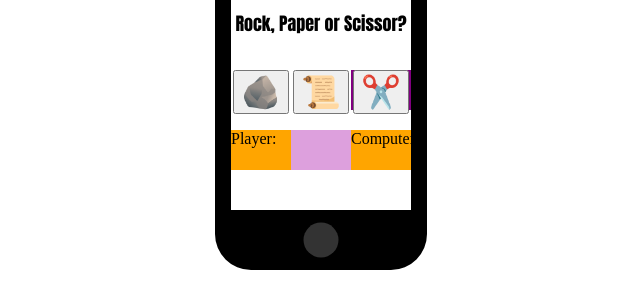
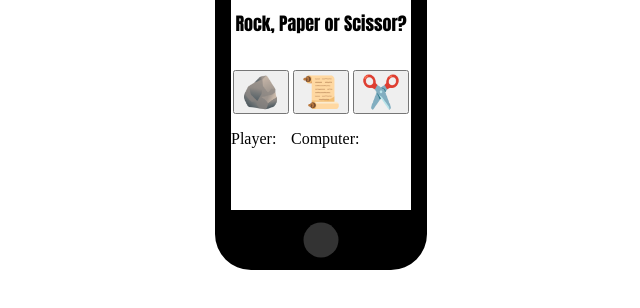
Before and after one commit to MatthijsMondriaan/rock-paper-scissors-javascript, a plain HTML site: page index.html in a window 1280 px wide. Shown: the part 178-486 px from the top of the page, without its empty margins (319-959 px from the left). Drawn offline with Linux system fonts and the light colour scheme.

Commit message:
Before GUI change

```diff
--- a/css/style.css
+++ b/css/style.css
@@ -1,3 +1,8 @@
+div {
+	padding: ;
+}
+
+
 /* The device with borders */
 .smartphone {
 	position: relative;
@@ -94,7 +99,6 @@
 }
 
 .div6 {
-	background-color: purple;
 	text-align: center;
 	width: 60px;
 	height: 40px;
@@ -102,28 +106,24 @@
 }
 
 .div7 {
-	background-color: orange;
 	width: 60px;
 	height: 40px;
 	grid-area: 5 / 1 / 5 / 4;
 }
 
 .div7 {
-	background-color: orange;
 	width: 60px;
 	height: 40px;
 	grid-area: 5 / 1 / 5 / 4;
 }
 
 .div8 {
-	background-color: plum;
 	width: 60px;
 	height: 40px;
 	grid-area: 5 / 2 / 5 / 4;
 }
 
 .div9 {
-	background-color: orange;
 	width: 60px;
 	height: 40px;
 	grid-area: 5 / 3 / 5 / 4;
--- a/index.html
+++ b/index.html
@@ -28,9 +28,9 @@
                     Player:
                 </div>
                 <div class="div8">
+                    Computer:
                 </div>
                 <div class="div9">
-                    Computer:
                 </div>
             </div>
         </div>
```
Also changed, not shown: 1 other file.
